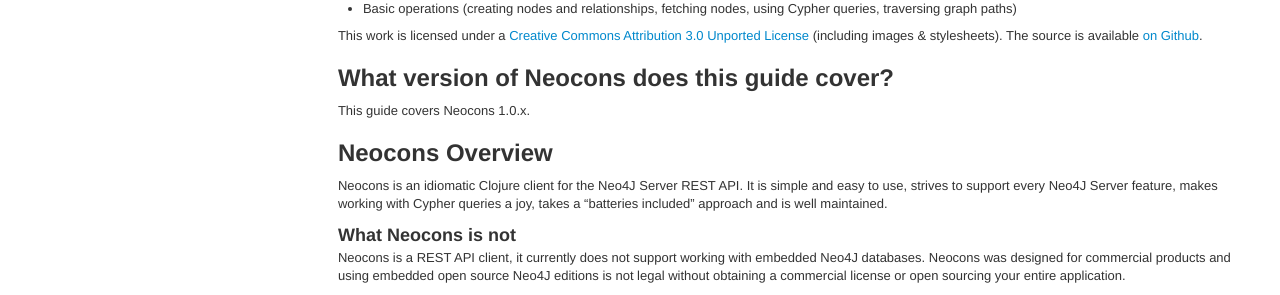
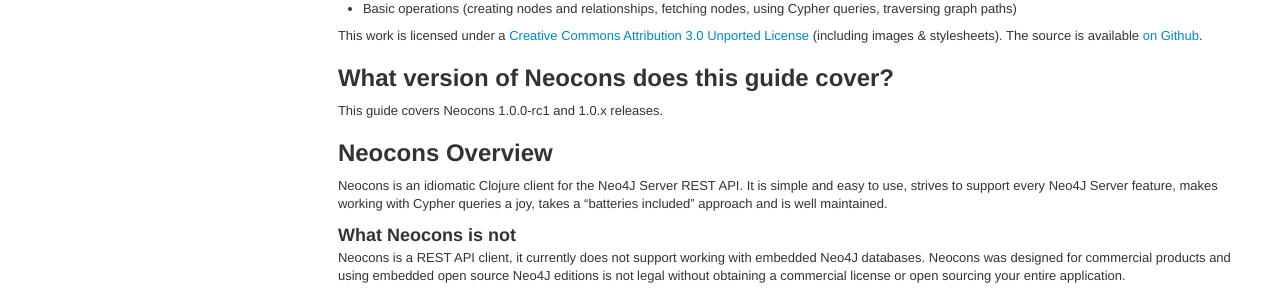
Before and after one commit to clojurewerkz/neocons.docs, a Jekyll site: the page built from articles/getting_started.md, in a window 1280 px wide and 900 px high. Shown: the part 223-518 px from the top of the window. Built offline with Jekyll 4.4.1, drawn with Linux system fonts in a browser that asks for light colours; some web fonts are replaced.

Commit message:
RC1 is out

```diff
--- a/articles/getting_started.md
+++ b/articles/getting_started.md
@@ -19,7 +19,7 @@
 
 ## What version of Neocons does this guide cover?
 
-This guide covers Neocons 1.0.x.
+This guide covers Neocons 1.0.0-rc1 and 1.0.x releases.
 
 
 ## Neocons Overview
```
